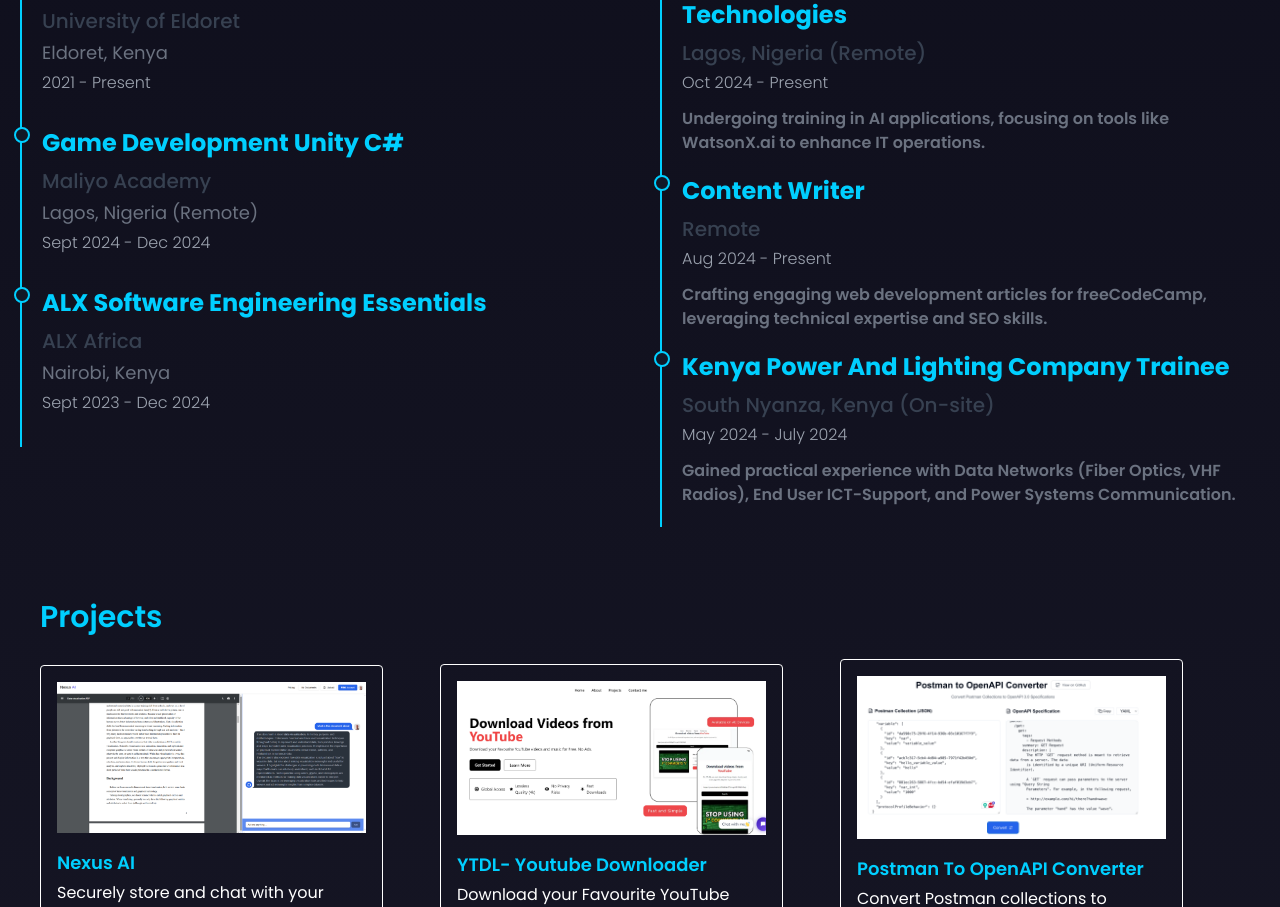
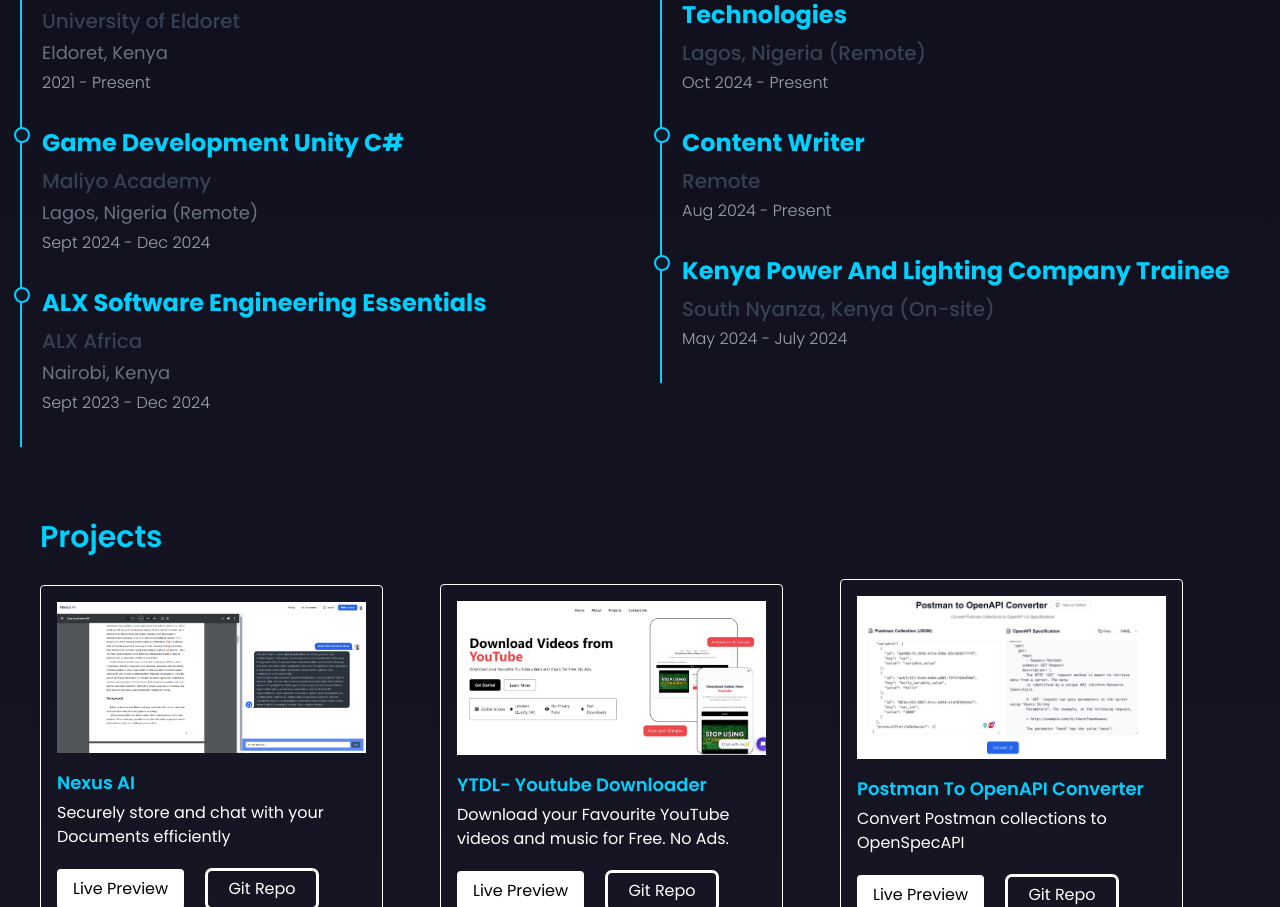
Before and after one commit to preston176/Personal-Portfolio, a React (Vite) app: page / in a window 1280 px wide. Shown: the part 1153-2060 px from the top of the page. Built offline with nearby package versions, Linux system fonts and the light colour scheme; no server answers.

Commit message:
chore: removed unnecessary lengthy descriptions

```diff
--- a/src/components/Resume.tsx
+++ b/src/components/Resume.tsx
@@ -29,21 +29,21 @@
             place_of_work: "Lagos, Nigeria (Remote)",
             duration: "Oct 2024 - Present",
             description:
-                "Undergoing training in AI applications, focusing on tools like WatsonX.ai to enhance IT operations.",
+                "",
         },
         {
             position: "Content Writer",
             place_of_work: "Remote",
             duration: "Aug 2024 - Present",
             description:
-                "Crafting engaging web development articles for freeCodeCamp, leveraging technical expertise and SEO skills.",
+                "",
         },
         {
             position: "Kenya Power And Lighting Company Trainee",
             place_of_work: "South Nyanza, Kenya (On-site)",
             duration: "May 2024 - July 2024",
             description:
-                "Gained practical experience with Data Networks (Fiber Optics, VHF Radios), End User ICT-Support, and Power Systems Communication.",
+                "",
         },
     ];
 
```
